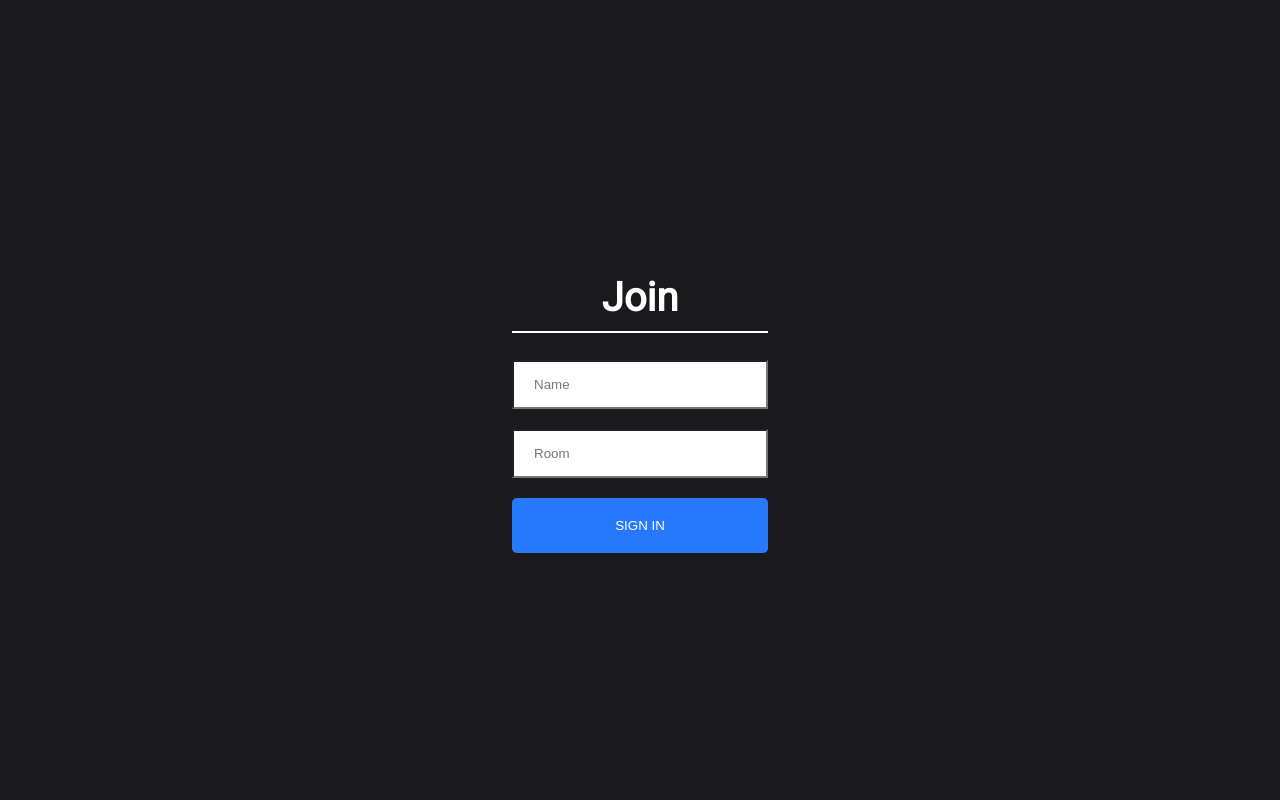
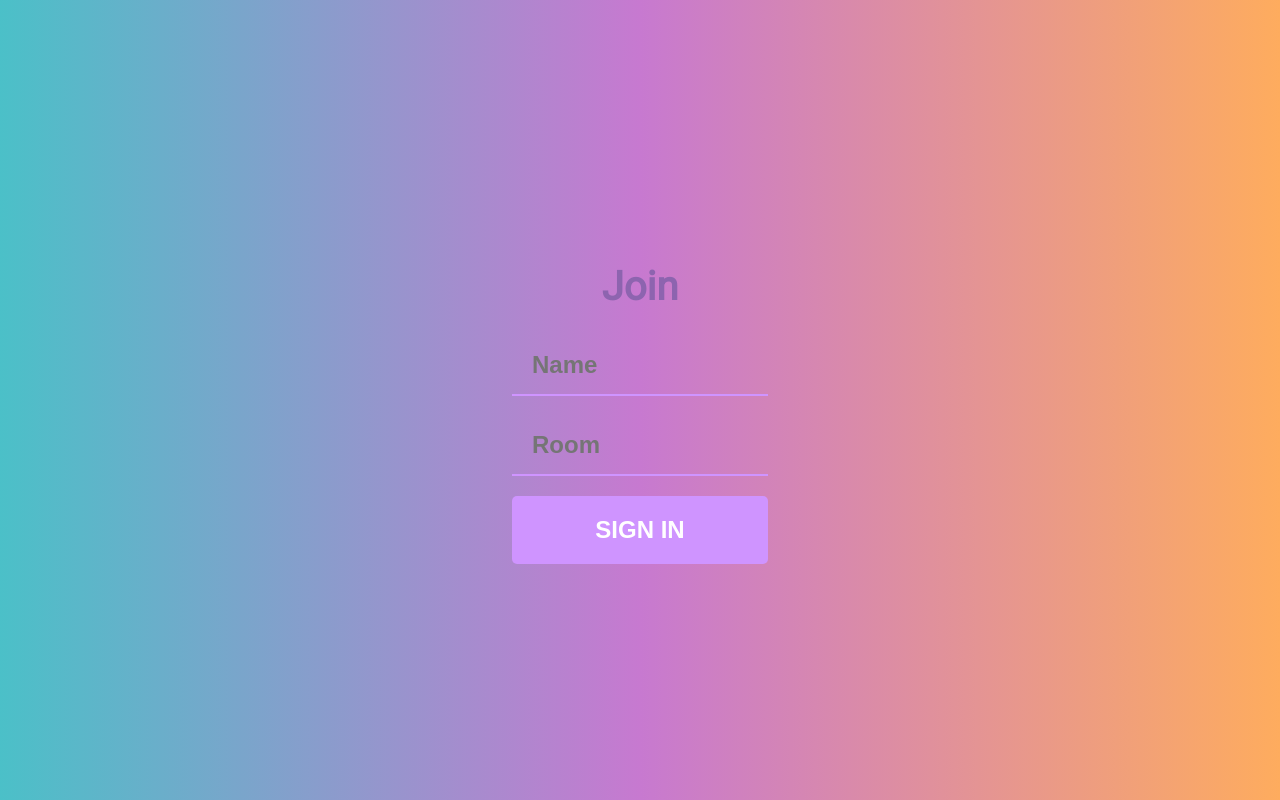
Before and after one commit to ankurrai1/web-chatting-app, a React (Create React App) app in the folder client/: page / in a window 1280 px wide. Built offline with nearby package versions, Linux system fonts and the light colour scheme.

Commit message:
added some ui fixes

```diff
--- a/client/package.json
+++ b/client/package.json
@@ -1,5 +1,5 @@
 {
-  "name": "project_chat_application",
+  "name": "client",
   "version": "0.1.0",
   "private": true,
   "dependencies": {
@@ -40,5 +40,7 @@
     "eslint-plugin-jsx-a11y": "^6.2.3",
     "eslint-plugin-react": "^7.14.3",
     "eslint-plugin-react-hooks": "^1.7.0"
-  }
+  },
+  "author": "ankurrai1",
+  "license": "ISC"
 }
--- a/client/src/components/Chat/Chat.css
+++ b/client/src/components/Chat/Chat.css
@@ -3,17 +3,22 @@
   justify-content: center;
   align-items: center;
   height: 100vh;
-  background-color: #1A1A1D;
+  background: #FEAC5E;  /* fallback for old browsers */
+  background: -webkit-linear-gradient(to right, #4BC0C8, #C779D0, #FEAC5E);  /* Chrome 10-25, Safari 5.1-6 */
+  background: linear-gradient(to right, #4BC0C8, #C779D0, #FEAC5E); /* W3C, IE 10+/ Edge, Firefox 16+, Chrome 26+, Opera 12+, Safari 7+ */
+
 }
 
 .container {
   display: flex;
   flex-direction: column;
   justify-content: space-between;
-  background: #FFFFFF;
+  background: #acb6e5;  /* fallback for old browsers */
+  background: -webkit-linear-gradient(to right, #86fde8, #acb6e5);  /* Chrome 10-25, Safari 5.1-6 */
+  background: linear-gradient(to right, #86fde8, #acb6e5); /* W3C, IE 10+/ Edge, Firefox 16+, Chrome 26+, Opera 12+, Safari 7+ */
   border-radius: 8px;
-  height: 60%;
-  width: 35%;
+  height: 95%;
+  width: 40%;
 }
 
 @media (min-width: 320px) and (max-width: 480px) {
--- a/client/src/components/InfoBar/InfoBar.css
+++ b/client/src/components/InfoBar/InfoBar.css
@@ -2,9 +2,9 @@
   display: flex;
   align-items: center;
   justify-content: space-between;
-  background: #2979FF;
+  background: hsl(187, 86%, 53%);
   border-radius: 4px 4px 0 0;
-  height: 60px;
+  height: 10%;
   width: 100%;
 }
 
--- a/client/src/components/Input/Input.css
+++ b/client/src/components/Input/Input.css
@@ -1,14 +1,22 @@
 .form {
+  height:10%;
+  background: transparent;
   display: flex;
-  border-top: 2px solid #D3D3D3;
+  /* border-top: 2px solid #D3D3D3; */
 }
 
 .input {
-  border: none;
-  border-radius: 0;
-  padding: 5%;
+  background: transparent;
+  outline: none;
+  border-top: none;
+  border-right: none;
+  border-left: none;
+  border-bottom: 2px solid hsl(187, 86%, 53%);
   width: 80%;
+  margin: 2%;
+  padding:0;
   font-size: 1.2em;
+  color: gray;
 }
 
 input:focus, textarea:focus, select:focus{
@@ -16,12 +24,17 @@ input:focus, textarea:focus, select:focus{
 }
 
 .sendButton {
+  margin: 2%;
+  height: 70%;
+  font-size: large;
+  font-weight: 600;
   color: #fff !important;
   text-transform: uppercase;
   text-decoration: none;
-  background: #2979FF;
-  padding: 20px;
+  background: hsl(187, 86%, 53%);
+  padding: 0;
   display: inline-block;
+  border-radius: 20px;
   border: none;
-  width: 20%;
+  width: 18%;
 }
--- a/client/src/components/Join/Join.css
+++ b/client/src/components/Join/Join.css
@@ -2,6 +2,9 @@ html, body {
   font-family: 'Roboto', sans-serif;
   padding: 0;
   margin: 0;
+  background: #FEAC5E;  /* fallback for old browsers */
+  background: -webkit-linear-gradient(to right, #4BC0C8, #C779D0, #FEAC5E);  /* Chrome 10-25, Safari 5.1-6 */
+  background: linear-gradient(to right, #4BC0C8, #C779D0, #FEAC5E); /* W3C, IE 10+/ Edge, Firefox 16+, Chrome 26+, Opera 12+, Safari 7+ */
 }
 
 #root {
@@ -18,31 +21,47 @@ html, body {
   text-align: center;
   height: 100vh;
   align-items: center;
-  background-color: #1A1A1D;
+  /* background-color: #fff; */
 }
 
 .joinInnerContainer {
   width: 20%;
 }
+input:focus, textarea:focus, select:focus{
+  outline: none;
+  border-top: none;
+  border-right: none;
+  border-left: none;
+}
 
 .joinInput {
-  border-radius: 0;
+  font-size: x-large;
+  font-weight: 900;
+  font-style: inherit;
+  outline: none;
+  border-top: none;
+  border-right: none;
+  border-left: none;
+  /* background-color: #fff; */
+  background: transparent;
+  border-bottom: 2px solid hsl(273, 100%, 79%);
   padding: 15px 20px;
   width: 100%;
 }
 
 .heading {
-  color: white;
+  color: hsl(273, 32%, 54%);
   font-size: 2.5em;
-  padding-bottom: 10px;
-  border-bottom: 2px solid white;
+  /* border-bottom: 2px solid hsl(273, 100%, 79%); */
 }
 
 .button {
     color: #fff !important;
     text-transform: uppercase;
     text-decoration: none;
-    background: #2979FF;
+    background: hsl(273, 100%, 79%);
+    font-size: x-large;
+    font-weight: 600;
     padding: 20px;
     border-radius: 5px;
     display: inline-block;
--- a/client/src/components/Messages/Message/Message.css
+++ b/client/src/components/Messages/Message/Message.css
@@ -1,8 +1,8 @@
 .messageBox {
-  background: #F3F3F3;
+  margin: 0;
+  background: inherit;
   border-radius: 20px;
-  padding: 5px 20px;
-  color: white;
+  padding: 0 20px;
   display: inline-block;
   max-width: 80%;
 }
@@ -11,7 +11,7 @@
   width: 100%;
   letter-spacing: 0;
   float: left;
-  font-size: 1.1em;
+  font-size: 100%;
   word-wrap: break-word;
 }
 
@@ -59,9 +59,9 @@
 }
 
 .backgroundBlue {
-  background: #2979FF;
+  background: hsl(273, 100%, 79%) ;
 }
 
 .backgroundLight {
-  background: #F3F3F3;
+  background: #63d8ab;
 }
--- a/client/src/components/Messages/Messages.css
+++ b/client/src/components/Messages/Messages.css
@@ -1,5 +1,5 @@
 .messages {
-  padding: 5% 0;
+  padding: 0;
   overflow: auto;
   flex: auto;
 }
--- a/client/src/components/TextContainer/TextContainer.js
+++ b/client/src/components/TextContainer/TextContainer.js
@@ -7,7 +7,7 @@ import './TextContainer.css';
 const TextContainer = ({ users }) => (
   <div className="textContainer">
     <div>
-      <h1> Webbased Chatting Application<span role="img" aria-label="emoji">💬</span></h1>
+      <h1> Web based Chatting Application<span role="img" aria-label="emoji">💬</span></h1>
       <h2>React, Express, Node and Socket.IO Tech Stacks are used <span role="img" aria-label="emoji">❤️</span></h2>
       <h2>Start using <span role="img" aria-label="emoji">⬅️</span></h2>
     </div>
```
Also changed, not shown: 1 other file (tests, documents, lock files or other folders).
